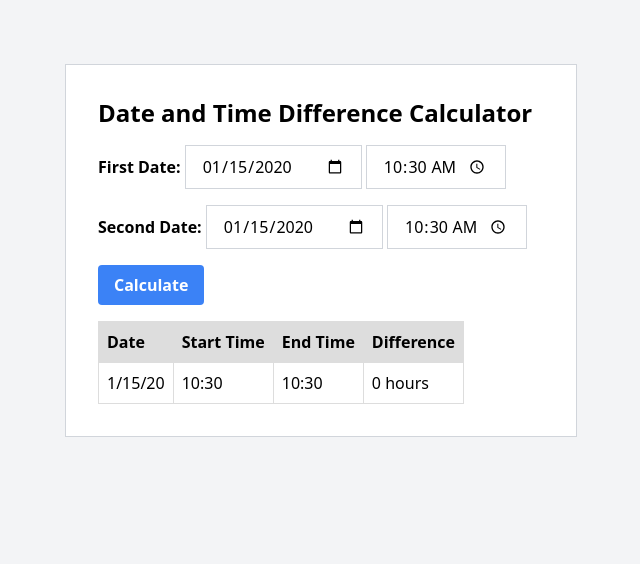
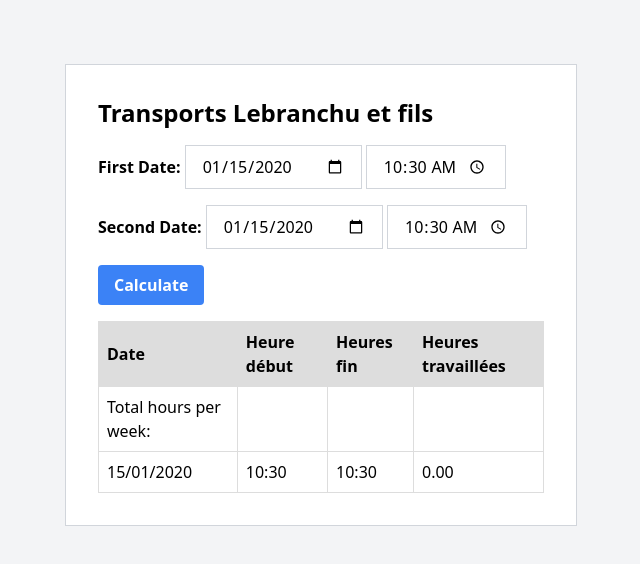
Before and after one commit to sudosuanon/hcmr, a plain HTML site: page index.html in a window 1280 px wide. Both pictures are taken after typing "2020-01-15", "10:30", "2020-01-15", "10:30" into the empty fields and a click on the button "Calculate". Shown: the whole page, without its empty margins (319-959 px from the left). Drawn offline with nearby package versions, Linux system fonts and the light colour scheme.

Commit message:
Add files via upload

```diff
--- a/index.html
+++ b/index.html
@@ -32,22 +32,54 @@
       var difference = Math.abs(date2 - date1) / (1000 * 60 * 60);
 
       var table = document.getElementById('result-table');
-      var row = table.insertRow(-1);
-      var cell1 = row.insertCell(0);
-      var cell2 = row.insertCell(1);
-      var cell3 = row.insertCell(2);
-      var cell4 = row.insertCell(3);
+      var rows = Array.from(table.getElementsByTagName('tr')).slice(1, -1); // Ignore header and total rows
 
-      cell1.innerHTML = date1.toLocaleString('en-US', { dateStyle: 'short' });
-      cell2.innerHTML = time1.join(':');
-      cell3.innerHTML = time2.join(':');
-      cell4.innerHTML = difference + ' hours';
+      // Find or create the row for this week
+      var currentWeekRow;
+      var currentWeekStart = getWeekStart(date1);
+      rows.forEach(function(row) {
+        var rowDate = new Date(row.cells[0].innerHTML);
+        var rowWeekStart = getWeekStart(rowDate);
+        if (rowWeekStart.getTime() === currentWeekStart.getTime()) {
+          currentWeekRow = row;
+        }
+      });
+      if (!currentWeekRow) {
+        currentWeekRow = table.insertRow(-1);
+        var cell1 = currentWeekRow.insertCell(0);
+        var cell2 = currentWeekRow.insertCell(1);
+        var cell3 = currentWeekRow.insertCell(2);
+        var cell4 = currentWeekRow.insertCell(3);
+        cell1.innerHTML = date1.toLocaleString('fr-FR', { dateStyle: 'short' });
+        cell2.innerHTML = time1.join(':');
+        cell3.innerHTML = time2.join(':');
+        cell4.className = 'week-total';
+      }
+
+      // Update or append hours for this week
+      var currentWeekTotalCell = currentWeekRow.cells[3];
+      var currentWeekTotalHours = parseFloat(currentWeekTotalCell.innerHTML) || 0;
+      currentWeekTotalHours += difference;
+      currentWeekTotalCell.innerHTML = currentWeekTotalHours.toFixed(2);
+
+      // Update the total row
+      var totalRow = table.rows[table.rows.length - 1];
+      var totalHours = parseFloat(totalRow.cells[3].innerHTML) || 0;
+      totalHours += difference;
+      totalRow.cells[3].innerHTML = totalHours.toFixed(2);
+    }
+
+    function getWeekStart(date) {
+      var start = new Date(date);
+      start.setHours(0, 0, 0, 0);
+      start.setDate(date.getDate() - date.getDay()); // Start of the week (Sunday)
+      return start;
     }
   </script>
 </head>
 <body class="bg-gray-100">
   <div class="max-w-lg mx-auto bg-white p-8 border border-gray-300">
-    <h1 class="text-2xl font-bold mb-4">Date and Time Difference Calculator</h1>
+    <h1 class="text-2xl font-bold mb-4">Transports Lebranchu et fils</h1>
     <div class="mb-4">
       <label for="date1" class="font-bold">First Date:</label>
       <input type="date" id="date1" class="border border-gray-300 py-2 px-4">
@@ -62,9 +94,15 @@
     <table id="result-table" class="mt-4">
       <tr>
         <th>Date</th>
-        <th>Start Time</th>
-        <th>End Time</th>
-        <th>Difference</th>
+        <th>Heure début</th>
+        <th>Heures fin</th>
+        <th>Heures travaillées</th>
+      </tr>
+      <tr>
+        <td>Total hours per week:</td>
+        <td></td>
+        <td></td>
+        <td class="total-hours"></td>
       </tr>
     </table>
   </div>
```
